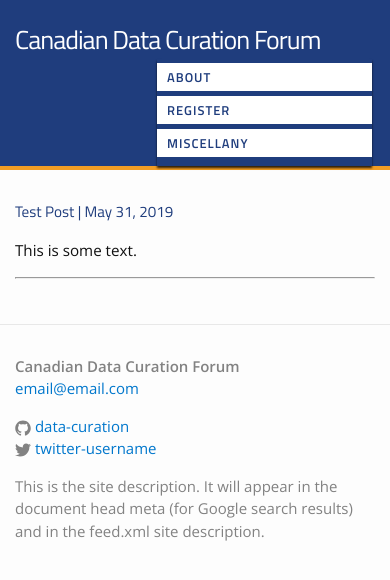
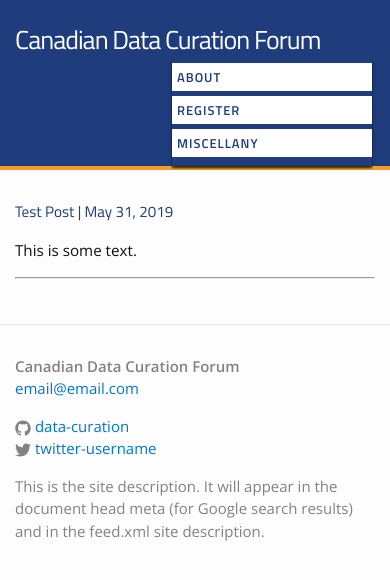
Before and after one commit to data-curation/data-curation.github.io, a Jekyll site: the page built from index.md, in a window 390 px wide. Shown: the top 580 px of the page. Built offline with Jekyll 4.4.1, drawn with Linux system fonts in a browser that asks for light colours.

Commit message:
Update _mobile-header.scss

```diff
--- a/_sass/_mobile-header.scss
+++ b/_sass/_mobile-header.scss
@@ -21,7 +21,7 @@
 		/* Hide until activated */
 		display: block;
 		left: -3px;
-		min-width: 215px;
+		min-width: 200px;
 /*		margin-top: 36px; */
 		padding: 4px 0;
 		position: relative;
@@ -48,7 +48,7 @@
 
 .site-nav a,
 	.site-nav li.current-menu-item > a {
-		padding: 4px 10px;
+		padding: 4px 5px;
 	}
 
 .site-nav .menu > li {
```
